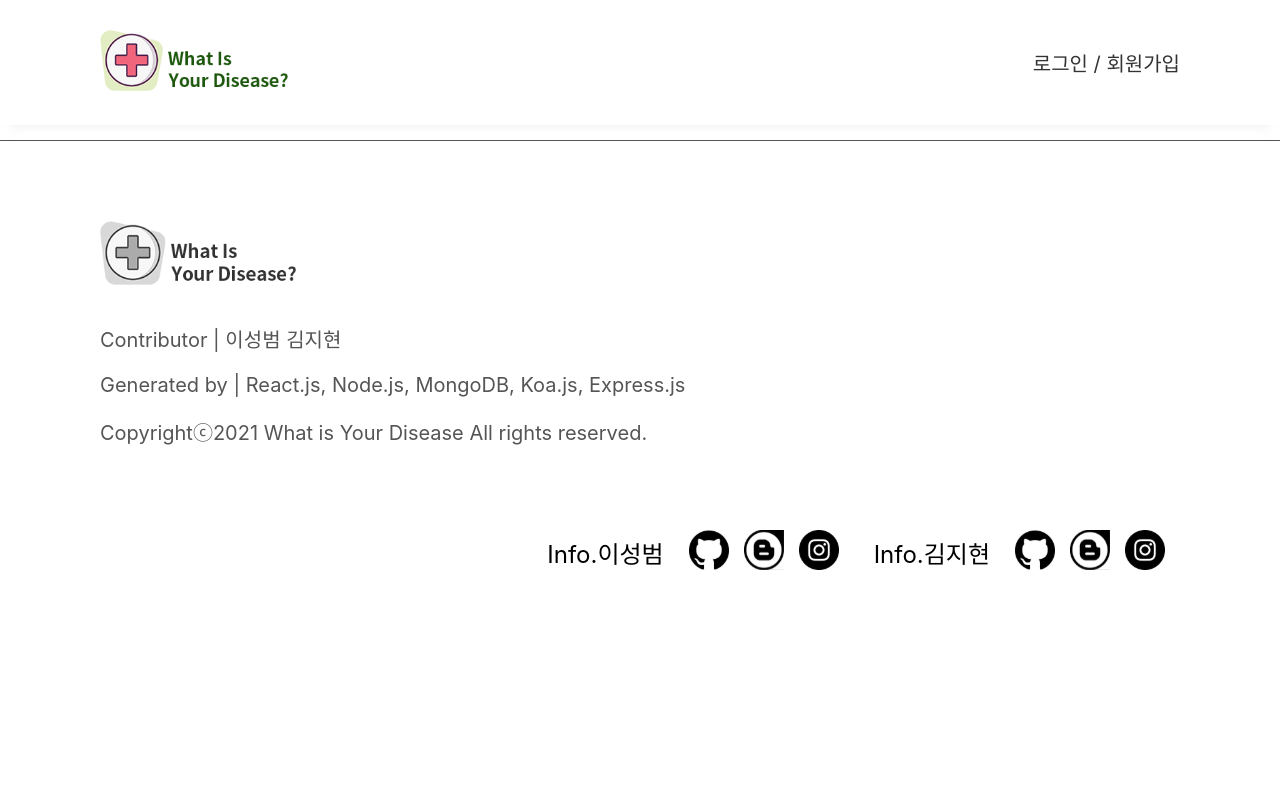
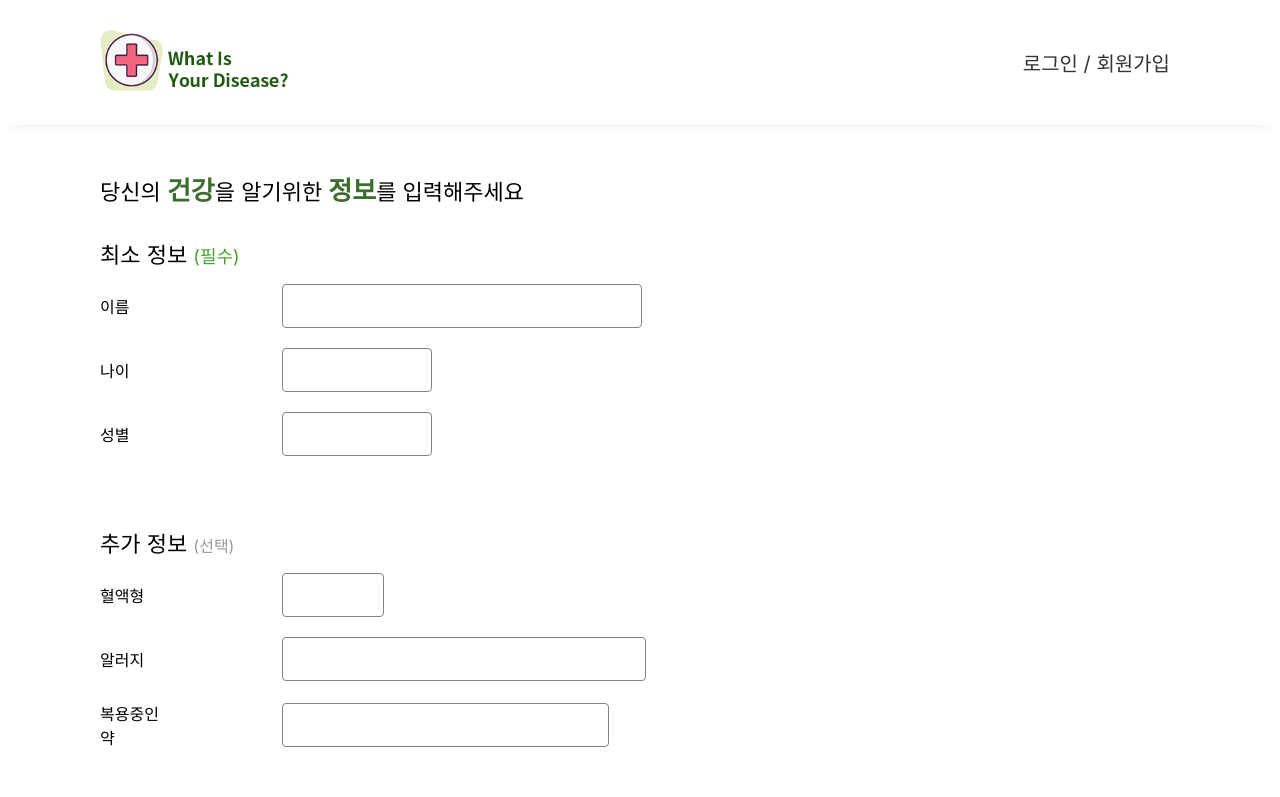
Before and after one commit to baaami/What-is-your-disease, a React (Create React App) app in the folder frontend/: page /infoForm in a window 1280 px wide. Shown: the top 797 px of the page. Built offline with nearby package versions, Linux system fonts and the light colour scheme.

Commit message:
유저 정보 입력 페이지 화면구성

```diff
--- a/frontend/src/components/Input.tsx
+++ b/frontend/src/components/Input.tsx
@@ -49,6 +49,7 @@ const Input = (props: InputModel) => {
         type={type}
         id={id}
         className={className}
+        name={name}
         autoComplete={autoComplete}
         value={value}
         onChange={onChange}
--- a/frontend/src/layout/Header.tsx
+++ b/frontend/src/layout/Header.tsx
@@ -1,6 +1,6 @@
 import * as React from 'react'
 import { HeaderContainer } from '../styles/Layout.styles'
-import { Link, Route, Switch } from 'react-router-dom'
+import { Link, Route, Switch, useHistory } from 'react-router-dom'
 import logo from '../assets/img/hlogo.svg'
 import Home from '../pages/Home'
 import Signup from '../pages/Signup'
@@ -18,8 +18,9 @@ import Gauth from '../pages/Gauth'
 interface IHeaderProps {}
 
 export default function Header(props: IHeaderProps) {
+  const history = useHistory()
   const logoutHandler = async () => {
-    return localStorage.removeItem('jwttoken')
+    localStorage.removeItem('jwttoken')
   }
 
   return (
@@ -29,15 +30,25 @@ export default function Header(props: IHeaderProps) {
           <Link to="/">
             <img src={logo} alt="logo" />
           </Link>
+          <div className="rightArea">
             {localStorage.getItem('jwttoken') ? (
-            <button className="headerTxt" onClick={logoutHandler}>
+              <>
+                <button
+                  className="headerTxt"
+                  onClick={() => history.push('/mypage')}
+                >
                   마이페이지
                 </button>
+                <button className="headerTxt" onClick={logoutHandler}>
+                  로그아웃
+                </button>
+              </>
             ) : (
               <Link className="headerTxt" to="/login">
                 로그인 / 회원가입
               </Link>
             )}
+          </div>
         </div>
       </HeaderContainer>
       <Switch>
--- a/frontend/src/pages/Home/index.tsx
+++ b/frontend/src/pages/Home/index.tsx
@@ -54,7 +54,7 @@ const popularPosts = [
 export default function Home(props: IHomeProps) {
   const getLatestPosts = async () => {
     await API.posts
-      .getPosts()
+      .getLatestPosts()
       .then((res) => {
         console.log(res.data)
       })
--- a/frontend/src/pages/Members/InfoForm/index.tsx
+++ b/frontend/src/pages/Members/InfoForm/index.tsx
@@ -1,7 +1,121 @@
-import * as React from 'react'
-
+import React, { useState } from 'react'
+import { FormContainer, FormRow, UserForm } from 'styles/InfoForm.styles'
+import Input from 'components/Input'
 interface IInfoFormProps {}
 
 export default function InfoForm(props: IInfoFormProps) {
-  return <div></div>
+  const [form_value, setFormValue] = useState({
+    name: '',
+    age: '',
+    gender: '',
+    blood_type: '',
+    allergy: '',
+    drug: '',
+  })
+
+  const handleFormChange = (e: React.ChangeEvent<HTMLInputElement>) => {
+    const nextForm = {
+      ...form_value,
+      [e.target.name]: e.target.value,
+    }
+
+    setFormValue(nextForm)
+  }
+
+  return (
+    <FormContainer className="wrap">
+      <section className="sectionTitle">
+        당신의 <span className="textGreen">건강</span>을 알기위한{' '}
+        <span className="textGreen">정보</span>를 입력해주세요
+      </section>
+      <UserForm>
+        <div className="formTitle">
+          최소 정보 <span className="important">(필수)</span>
+        </div>
+        <FormRow className="formRow">
+          <div className="label">이름</div>
+          <div>
+            <Input
+              id="name"
+              type="text"
+              name="name"
+              value={form_value.name}
+              onChange={handleFormChange}
+              autoComplete="off"
+            />
+          </div>
+        </FormRow>
+        <FormRow className="formRow">
+          <div className="label">나이</div>
+          <div>
+            <Input
+              id="age"
+              type="text"
+              name="age"
+              value={form_value.age}
+              onChange={handleFormChange}
+              autoComplete="off"
+            />
+          </div>
+        </FormRow>
+        <FormRow className="formRow">
+          <div className="label">성별</div>
+          <div>
+            <Input
+              id="gender"
+              type="text"
+              name="gender"
+              value={form_value.gender}
+              onChange={handleFormChange}
+              autoComplete="off"
+            />
+          </div>
+        </FormRow>
+
+        <div className="formTitle bottom">
+          추가 정보 <span className="optional">(선택)</span>
+        </div>
+        <FormRow className="formRow">
+          <div className="label">혈액형</div>
+          <div>
+            <Input
+              id="blood_type"
+              type="text"
+              name="blood_type"
+              value={form_value.blood_type}
+              onChange={handleFormChange}
+              autoComplete="off"
+            />
+          </div>
+        </FormRow>
+        <FormRow className="formRow">
+          <div className="label">알러지</div>
+          <div>
+            <Input
+              id="allergy"
+              type="text"
+              name="allergy"
+              value={form_value.allergy}
+              onChange={handleFormChange}
+              autoComplete="off"
+            />
+          </div>
+        </FormRow>
+        <FormRow className="formRow">
+          <div className="label">복용중인 약</div>
+          <div>
+            <Input
+              id="drug"
+              type="text"
+              name="drug"
+              value={form_value.drug}
+              onChange={handleFormChange}
+              autoComplete="off"
+            />
+          </div>
+        </FormRow>
+        <button className="submitButton">입력 완료</button>
+      </UserForm>
+    </FormContainer>
+  )
 }
--- a/frontend/src/pages/Posts/Edit.tsx
+++ b/frontend/src/pages/Posts/Edit.tsx
@@ -41,7 +41,7 @@ export default function PostsEdit(props: IPostsEditProps) {
     [],
   )
   return (
-    <PostEditContainer>
+    <PostEditContainer className="wrap">
       <Input
         id="posts_title"
         type="text"
@@ -59,6 +59,7 @@ export default function PostsEdit(props: IPostsEditProps) {
         onChange={setEditContents}
         modules={modules}
         theme="snow"
+        style={{ height: '300px' }}
         placeholder="내용을 입력해주세요."
       />
     </PostEditContainer>
--- a/frontend/src/service/posts/posts.ts
+++ b/frontend/src/service/posts/posts.ts
@@ -2,7 +2,7 @@ import Axios, { AxiosRequestConfig } from 'axios'
 import { BASE_URL, GET, JSON_HEADER } from 'shared/api_constant'
 
 export const posts = {
-  getPosts: async () => {
+  getLatestPosts: async () => {
     const token = localStorage.getItem('jwttoken')
     const config: AxiosRequestConfig = {
       method: GET,
@@ -15,4 +15,17 @@ export const posts = {
 
     return Axios(config)
   },
+  getHotPosts: async () => {
+    const token = localStorage.getItem('jwttoken')
+    const config: AxiosRequestConfig = {
+      method: GET,
+      url: '/api/posts/hot',
+      headers: {
+        ...JSON_HEADER,
+        Authorization: `Bearer ${token}`,
+      },
+    }
+
+    return Axios(config)
+  },
 }
--- /dev/null
+++ b/frontend/src/styles/InfoForm.styles.ts
@@ -0,0 +1,74 @@
+import styled from 'styled-components'
+
+export const FormContainer = styled.div`
+  padding-top: 170px;
+
+  & .sectionTitle {
+    font-size: 22px;
+
+    & .textGreen {
+      color: #3c6d2e;
+      font-size: 26px;
+      font-weight: 900;
+    }
+  }
+`
+
+export const UserForm = styled.div`
+  margin-top: 30px;
+
+  & .formTitle {
+    &.bottom {
+      margin-top: 70px;
+    }
+    font-size: 22px;
+    margin-bottom: 15px;
+    & .important {
+      font-size: 18px;
+      color: #48a32f;
+    }
+    & .optional {
+      font-size: 16px;
+      color: #999999;
+    }
+  }
+
+  & .submitButton {
+    margin-top: 30px;
+    background-color: #3c6d2e;
+    color: white;
+    font-size: 18px;
+    font-weight: 700;
+    padding: 10px 60px;
+    border-radius: 20px;
+  }
+`
+export const FormRow = styled.div`
+  display: flex;
+  align-items: center;
+  gap: 10%;
+  margin-bottom: 20px;
+
+  & input {
+    border: 1px solid #828282;
+    &#name {
+      width: 360px;
+    }
+    &#age,
+    &#gender {
+      width: 150px;
+    }
+    &#blood_type {
+      width: 102px;
+    }
+    &#allergy {
+      width: 364px;
+    }
+    &#drug {
+      width: 327px;
+    }
+  }
+  & .label {
+    width: 74px;
+  }
+`
--- a/frontend/src/styles/Layout.styles.ts
+++ b/frontend/src/styles/Layout.styles.ts
@@ -15,14 +15,15 @@ export const HeaderContainer = styled.div`
     justify-content: space-between;
     align-items: center;
     height: 125px;
-
+    .rightArea {
       .headerTxt {
         color: #333;
         font-size: 20px;
         text-decoration: none;
-
+        margin: 0 10px;
         &:hover {
           color: #3c6d2e;
+        }
       }
     }
   }
```
Also changed, not shown: frontend/src/service/auth/auth.ts (added, +18 -0 lines). Lines whose indentation alone changed are shown as unchanged.
